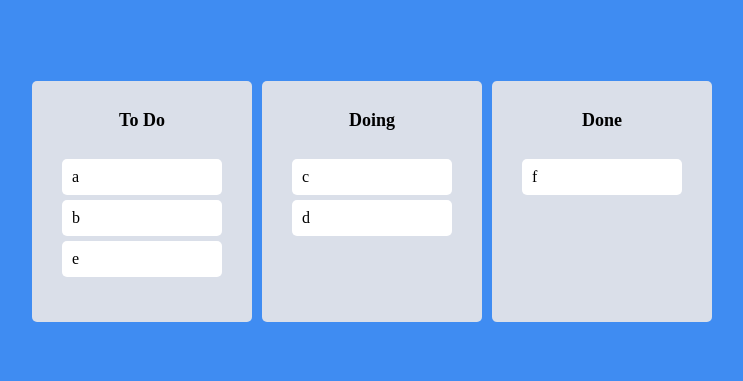
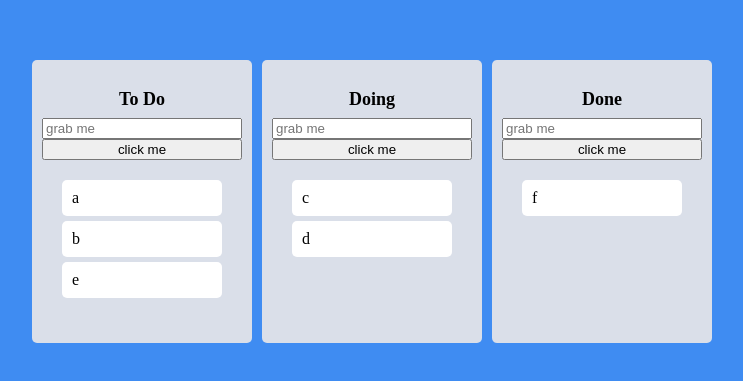
Before and after one commit to 22yuu/Trello, a React (Create React App) app: page / in a window 1280 px wide. Shown: the part 199-580 px from the top of the page, without its empty margins (268-1011 px from the left). Built offline with nearby package versions, Linux system fonts and the light colour scheme.

Commit message:
6.13 Refs

```diff
--- a/src/Components/Boards.tsx
+++ b/src/Components/Boards.tsx
@@ -1,6 +1,7 @@
 import { Droppable } from "react-beautiful-dnd";
 import DragabbleCards from "./DragabbleCards";
 import styled from "styled-components";
+import { useRef } from "react";
 
 const Wrapper = styled.div`
   padding: 20px 10px;
@@ -42,9 +43,17 @@
 }
 
 function Board({ toDos, boardId }: IBoardProps) {
+  const inputRef = useRef<HTMLInputElement>(null);
+  const onClick = () => {};
+  inputRef.current?.focus();
+  setTimeout(() => {
+    inputRef.current?.blur();
+  }, 5000);
   return (
     <Wrapper>
       <Title>{boardId}</Title>
+      <input placeholder="grab me" />
+      <button onClick={onClick}> click me </button>
       <Droppable droppableId={boardId}>
         {(magic, snapshot) => (
           <Area
```
